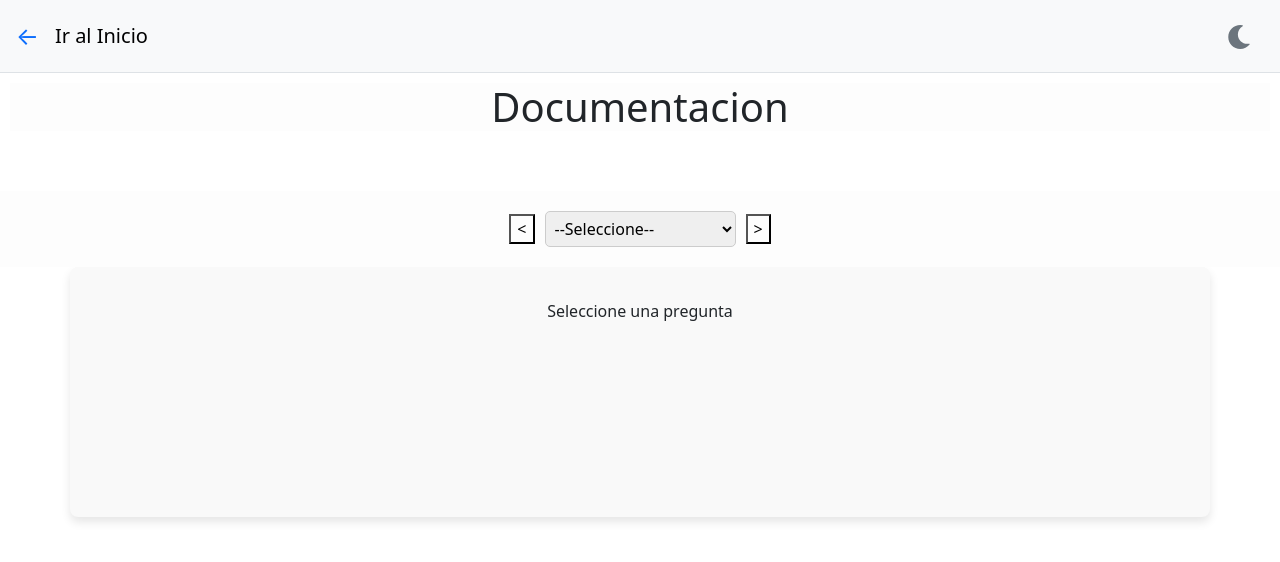
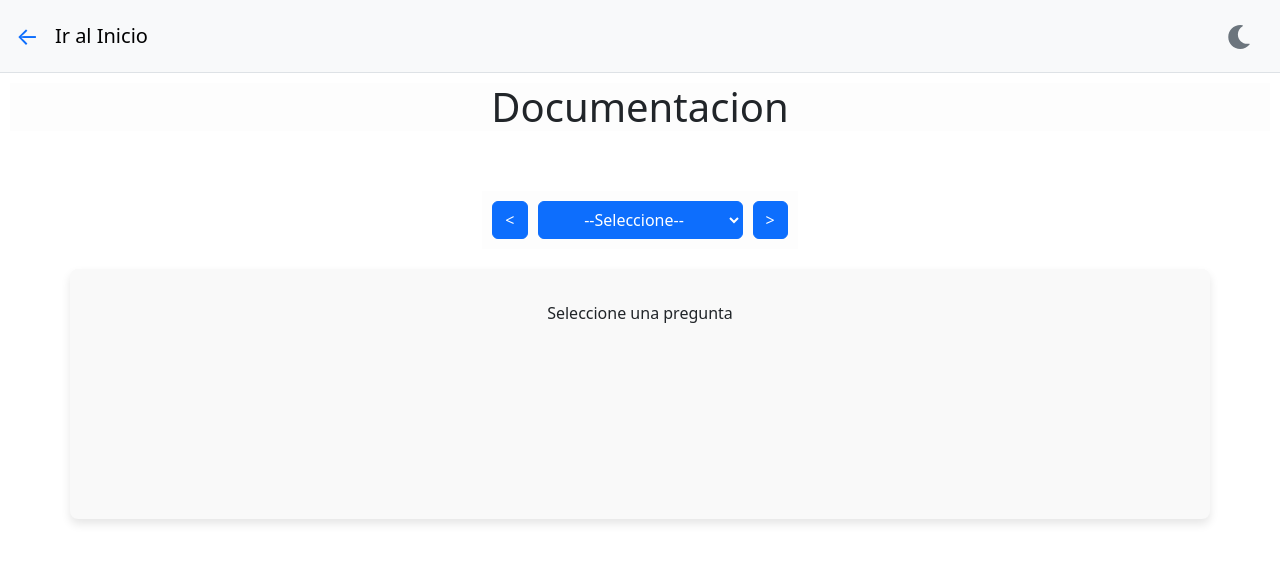
Before and after one commit to friquelmel9/Cuestionario-INF253-web, a React (Vite) app: page /Documentacion in a window 1280 px wide. Shown: the top 562 px of the page. Built offline with nearby package versions, Linux system fonts and the light colour scheme.

Commit message:
Pequeños cambios a la visual de documentacion

```diff
--- a/src/vistas/Documentacion/Documentacion.jsx
+++ b/src/vistas/Documentacion/Documentacion.jsx
@@ -104,14 +104,14 @@ function Documentacion() {
     }, [selectedFilter]);
 
     return (
-        <body className="documentacion">
+        <body className="documentacion" >
             <TopMenu text="Ir al Inicio" link={`${import.meta.env.BASE_URL}Inicio`} />
+
             <h1 className="title">Documentacion</h1>
-            <>
-
-                <div className="options-bar">
-                    <button onClick={handleLeftArrow} className="buttonStyle">&lt;</button>
-                    <select className="custom-select" onChange={handleFilterChange}>
+            <div style={{display: 'flex', flexDirection: 'column', alignItems:'center', gap:'20px'}}>
+                <div className="options-bar" style={{display: 'flex', flexDirection: 'row', alignItems:'center'}}>
+                    <button onClick={handleLeftArrow} className="btn btn-primary">&lt;</button>
+                    <select className="btn btn-primary dropdown-toggle" onChange={handleFilterChange}>
                         <option value={-1}>--Seleccione--</option>
                         <option value={1}>No filtro</option>
                         <option value={2}>Filtrar por Quiz</option>
@@ -119,7 +119,7 @@ function Documentacion() {
                     </select>
 
                     {selectedFilter === 2 && (
-                        <select className="custom-select" onChange={handleFilterArray}>
+                        <select className="btn btn-primary dropdown-toggle" onChange={handleFilterArray}>
                             <option value={-1}>--Seleccione--</option>
                             <option value={1}>Quiz 1</option>
                             <option value={2}>Quiz 2</option>
@@ -130,7 +130,7 @@ function Documentacion() {
                     )}
 
                     {selectedFilter === 3 && (
-                        <select className="custom-select" onChange={handleFilterArray}>
+                        <select className="btn btn-primary dropdown-toggle" onChange={handleFilterArray}>
                             <option value={-1}>--Seleccione--</option>
                             <option value={6}>Preguntas Originales</option>
                             <option value={7}>Preguntas de Evaluaciones</option>
@@ -139,7 +139,7 @@ function Documentacion() {
 
                     {!(selectedFilter === -1) && (
                         <>
-                            <select className="custom-select" onChange={handleSelectedChange}>
+                            <select className="btn btn-primary dropdown-toggle" onChange={handleSelectedChange}>
                             <option value={-1}>--Seleccione--</option>
                             {selectedFilter >= 2 && (
                                 filteredArray.map(item => (
@@ -155,10 +155,10 @@ function Documentacion() {
                             </select>
                         </>
                     )}
-                    <button onClick={handleRightArrow} className="buttonStyle">&gt;</button>
+                    <button onClick={handleRightArrow} className="btn btn-primary">&gt;</button>
                 </div>
                 <QuestionBox className="content-box" question={selectedQuestion} mostrarRespuesta={showQuestion} isTest={false}></QuestionBox>
-            </>
+            </div>
         </body>
     );
 }
```
